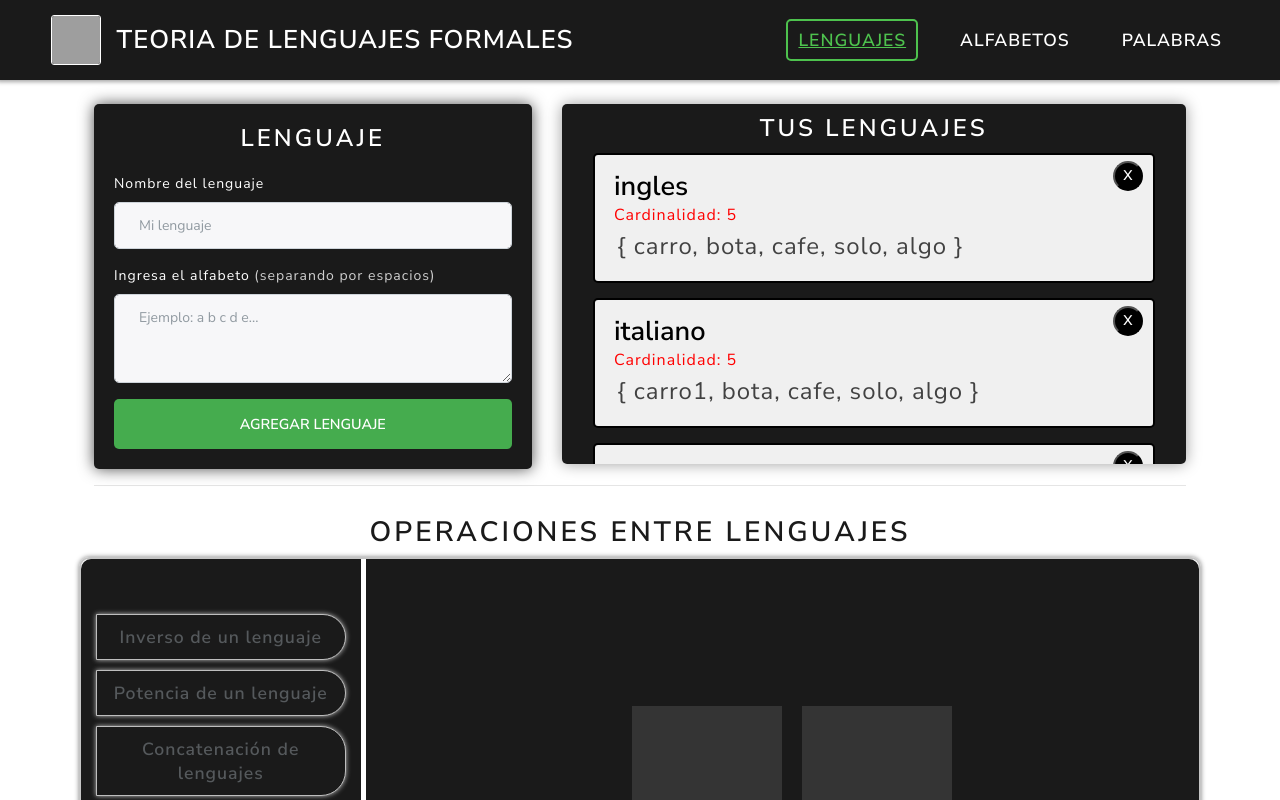
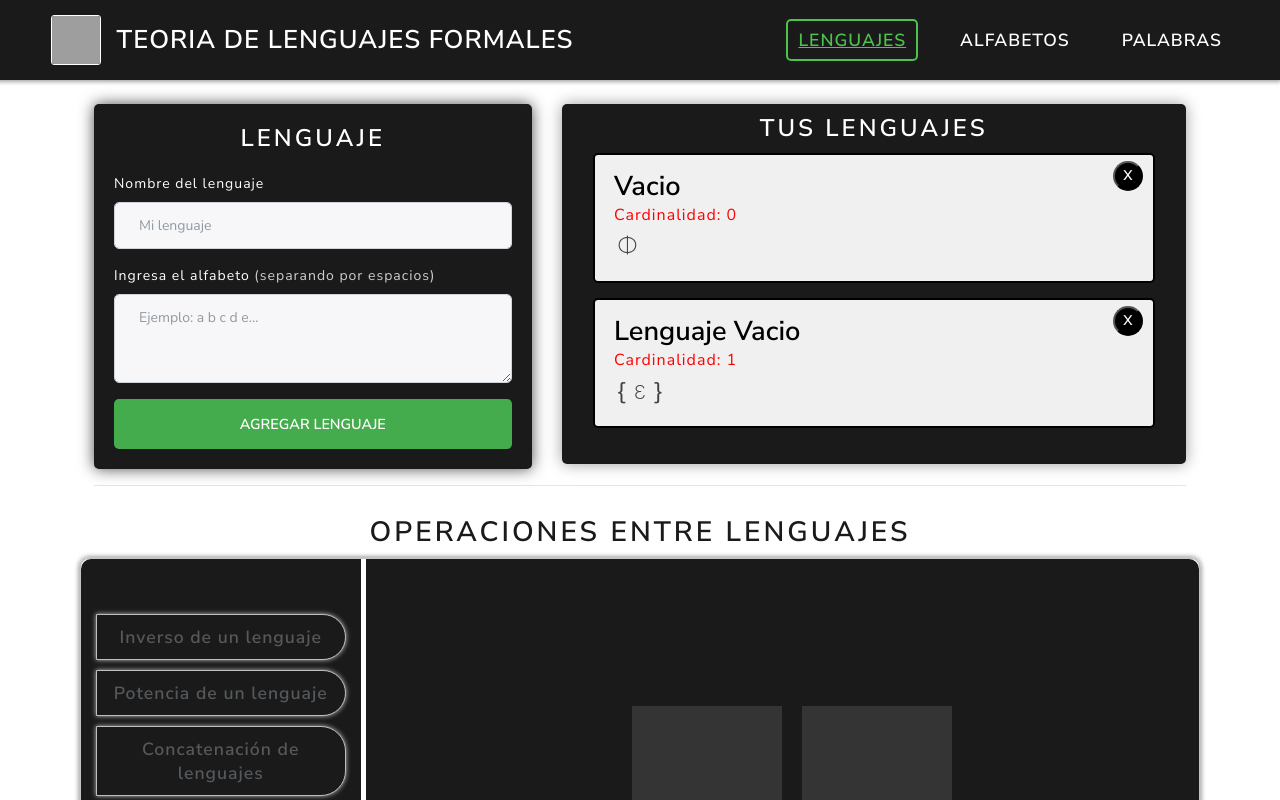
Before and after one commit to LuisEGM/TLenguajesFormales, a React (Create React App) app: page / in a window 1280 px wide. Shown: the top 800 px of the page. Built offline with nearby package versions, Linux system fonts and the light colour scheme; grey boxes are pictures that could not be loaded.

Commit message:
Ultimando detalles

```diff
--- a/src/components/app.jsx
+++ b/src/components/app.jsx
@@ -8,72 +8,7 @@ import { BrowserRouter as Router, Switch, Route } from 'react-router-dom';
 import { Provider } from 'react-redux';
 import Store from '../store';
 
-import { cardinalidadDePalabra, invertirPalabra, invertirLenguaje, diferenciaLenguajes2, interseccionLenguajes, uniondelenguajes, concatenacionLenguajes, diferenciaAlfabetos, interseccionAlfabetos} from '../modules/modulo1';
-
 const App = () => {
-
-    //zona Pruebas
-
-    let lenguajes=[
-        {
-            nameLenguaje:"ingles",
-            alfabeto:["carro","bota","cafe","solo","algo","ε"]
-        },
-        {
-            nameLenguaje:"italiano",
-            alfabeto:["carro","bot1a","cafe","solo1","algo"]
-        },
-        {
-            nameLenguaje: 'Vacio',
-            alfabeto: []
-        },
-        {
-            nameLenguaje: 'Lenguaje Vacio',
-            alfabeto: ["ε"]
-        },
-        {
-            nameLenguaje:"tem1",
-            alfabeto:["corr","beb"]
-        },
-        {
-            nameLenguaje:"tem2",
-            alfabeto:["er","o","imos"]
-        }
-    ];
-
-    let alfabetos=[
-        {
-            nameAlfabeto:"ingles",
-            simbolos:["c","b","g","s","a","ε"]
-        },
-        {
-            nameAlfabeto:"italiano",
-            simbolos:["c","b1","g","s1","a"]
-        },
-        {
-            nameAlfabeto: 'Vacio',
-            simbolos: []
-        },
-        {
-            nameAlfabeto: 'Lenguaje Vacio',
-            simbolos: ["ε"]
-        }
-    ];
-
-   // console.log("Cardinalidad De Palabra: " ,cardinalidadDePalabra('sebarr'));
-    //console.log("La palabra invertida seria: ",invertirPalabra('sebastian'));
-    //console.log("El lenguaje invertido seria: ",invertirLenguaje(["carro","bota","cafe","solo","algo"]));
-    //console.log("la diferencia  seria: ",diferenciaLenguajes2(lenguajes));
-    //console.log("la union de los lenguajes seria",uniondelenguajes(lenguajes));
-    // console.log("la interseccion de los lenguajes seria",interseccionLenguajes(lenguajes));
-    // console.log("la concatenacion de los lenguajes seria",concatenacionLenguajes(lenguajes));
-     console.log("la diferencia entre alfabetos  seria",diferenciaAlfabetos(alfabetos));
-     console.log("la interseccion entre alfabetos  seria",interseccionAlfabetos(alfabetos));
-
-
-
-    //cierre de zona
-
 
     return(
         <Provider store={Store}>
--- a/src/modules/modulo1.js
+++ b/src/modules/modulo1.js
@@ -393,7 +393,7 @@ export const uniondealfabetos = (alfabetos) =>{
 
 export const potenciaLenguaje = (lenguaje,potencia) => {
 
-    if(potencia !== 0){
+    if(potencia != 0){
         if(potencia !== 1){
             const leng = lenguaje;
             // let resultadoFinal = [];
--- a/src/store.js
+++ b/src/store.js
@@ -2,14 +2,6 @@ import { createStore } from 'redux';
 
 const initialState = {
     listLenguajes: [
-        {
-            nameLenguaje:"ingles",
-            alfabeto:["carro","bota","cafe","solo","algo"]
-        },
-        {
-            nameLenguaje:"italiano",
-            alfabeto:["carro1","bota","cafe","solo","algo"]
-        },
         {
             nameLenguaje: 'Vacio',
             alfabeto: ["Φ"]
@@ -19,13 +11,8 @@ const initialState = {
             alfabeto: ["ε"]
         }
     ],
-    listAlfabetos: [
-        {
-            nameAlfabeto:"ingles",
-            simbolos:["carro","bota","cafe","solo","algo","ε"]
-        }
-    ],
-    listPalabras: ['hola'],
+    listAlfabetos: [],
+    listPalabras: [],
     operacionLenguaje: '',
     operacionAlfabeto: ''
 }
```
